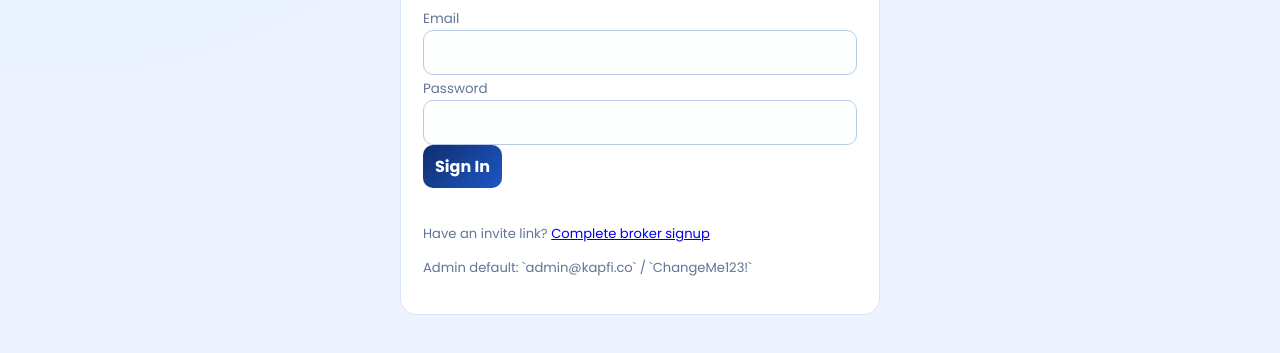
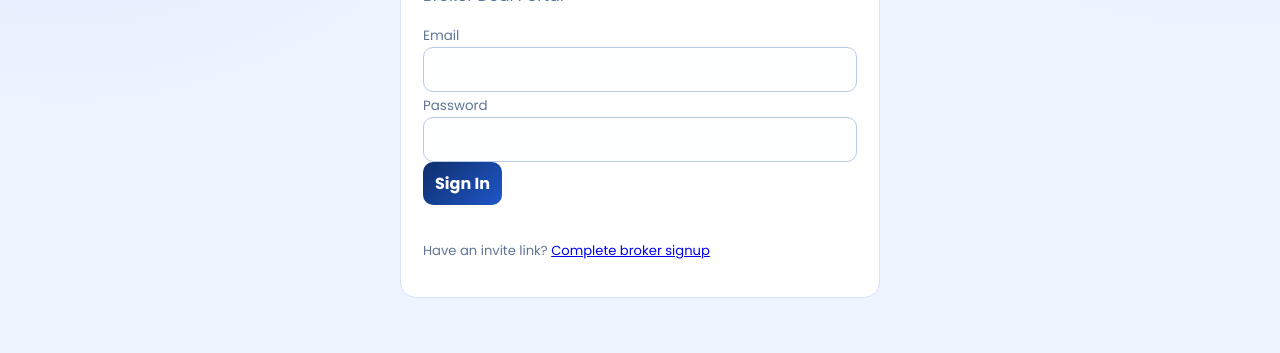
Before and after one commit to Kapfiequity/broker-pipeline-crm, a website: page public/login.html in a window 1280 px wide. Shown: the part 333-686 px from the top of the page. Drawn offline with Linux system fonts and the light colour scheme.

Commit message:
Update login.html

```diff
--- a/public/login.html
+++ b/public/login.html
@@ -26,7 +26,6 @@
       </form>
       <p id="error" class="error"></p>
       <p class="hint">Have an invite link? <a href="/signup.html">Complete broker signup</a></p>
-      <p class="hint">Admin default: `admin@kapfi.co` / `ChangeMe123!`</p>
     </section>
   </main>
   <script src="/login.js"></script>
```
